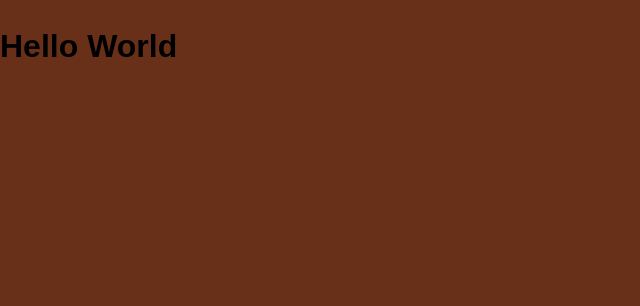
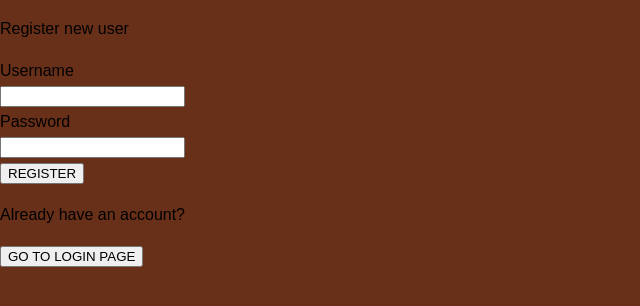
Before and after one commit to matt-pickle/journal, a React (Create React App) app in the folder client/: page /register in a window 1280 px wide. Shown: the top 306 px of the page, without its empty margins (0-640 px from the left). Built offline with nearby package versions, Linux system fonts and the light colour scheme; the HTML template or start-up script is replaced by a standard one.

Commit message:
Set up basic client structure

```diff
--- a/client/package.json
+++ b/client/package.json
@@ -9,6 +9,7 @@
     "node-sass": "^4.14.1",
     "react": "^16.13.1",
     "react-dom": "^16.13.1",
+    "react-router-dom": "^5.2.0",
     "react-scripts": "3.4.1"
   },
   "scripts": {
--- a/client/src/components/App.js
+++ b/client/src/components/App.js
@@ -1,12 +1,30 @@
 import React from 'react';
 import '../styles/styles.scss';
+import {Switch, Route, Redirect} from "react-router-dom";
+import {UserContextProvider} from "./UserContext";
+import Main from "./Main";
+import ProtectedRoute from "./ProtectedRoute";
+import Register from "./Register";
+import Login from "./Login";
 
 function App() {
   return (
     <div className="App">
-      <h1>Hello World</h1>
+      <Switch>
+        <Route exact path="/">
+          <Redirect to="/main" />
+        </Route>
+        <ProtectedRoute path="/main">
+          <UserContextProvider>
+            <Main />
+          </UserContextProvider>
+        </ProtectedRoute>
+        <Route path="/register" component={Register} />
+        <Route path="/login" component={Login} />
+      </Switch>
     </div>
-  );
+
+  )
 }
 
 export default App;
--- /dev/null
+++ b/client/src/components/Button.js
@@ -0,0 +1,44 @@
+import React, {useState} from "react";
+import "../styles/styles.scss";
+
+function Button(props) {
+  const [hoverClass, setHoverClass] = useState("");
+
+  //Applies hover effect class if not using a touch screen
+  function hover() {
+    if ("ontouchstart" in window
+      || navigator.maxTouchPoints > 0
+      || navigator.msMaxTouchPoints > 0) {
+        setHoverClass("")
+    } else {
+      setHoverClass("hovered");
+    }
+  }
+
+  function unHover() {
+    setHoverClass("");
+  }
+
+  function touch() {
+    setHoverClass("hovered");
+  }
+
+  function unTouch() {
+    setHoverClass("");
+  }
+
+  return (
+    <button className={`button ${hoverClass}`}
+            id={props.id}
+            onMouseEnter={hover}
+            onMouseLeave={unHover}
+            onTouchStart={touch}
+            onTouchEnd={unTouch}
+            onClick={props.onClick}
+    >
+      {props.text}
+    </button>
+  )
+}
+
+export default Button
--- /dev/null
+++ b/client/src/components/Login.js
@@ -0,0 +1,73 @@
+import React, {useState} from "react";
+import Button from "./Button";
+import {Link} from "react-router-dom";
+import "../styles/styles.scss";
+
+function Login(props) {
+  const [username, setUsername] = useState("");
+  const [password, setPassword] = useState("");
+  const [message, setMessage] = useState();
+
+  function handleNameChange(event) {
+    setUsername(event.target.value);
+  }
+
+  function handlePasswordChange(event) {
+    setPassword(event.target.value);
+  }
+
+  function handleClick() {
+    fetch(`/user/login?username=${username}&password=${password}`, {
+      method: "POST"
+    })
+    .then(res => {
+      if (!res.ok) {
+        //Gives error message if login is not successful
+        res.text().then(text => {
+          setMessage(text);
+          console.error(text);
+        })
+      } else {
+        //Redirects to home page if login is successful
+        props.history.push("/main");
+      }
+    });
+    setUsername("");
+    setPassword("");
+  }
+
+  return (
+    <div className="register">
+      {message ? <p>***{message}***</p> : null}
+      <div className="input-box reg-input-box">
+        <label htmlFor="reg-username">Username</label>
+        <div className="input-container">
+          <input type="text"
+                  id="reg-username"
+                  value={username}
+                  onChange={handleNameChange}
+          />
+        </div>
+      </div>
+      <div className="input-box reg-input-box">
+      <label htmlFor="reg-password">Password</label>
+        <div className="input-container">
+          <input type="password"
+                  id="reg-password"
+                  value={password}
+                  onChange={handlePasswordChange}
+          />
+        </div>
+    </div>
+    <Button text="LOGIN"
+            onClick={handleClick}
+      />
+    <p className="reg-text">Don't have an account?</p>
+    <Link to="/register">
+      <Button text="REGISTER NEW USER" />
+    </Link>
+  </div>
+  )
+}
+
+export default Login;
--- /dev/null
+++ b/client/src/components/LogoutButton.js
@@ -0,0 +1,31 @@
+import React, {useState} from "react";
+import Button from "./Button";
+import {Redirect} from "react-router-dom";
+
+function LogoutButton(props) {
+  const [redirect, setRedirect] = useState(false);
+
+  function logout() {
+    fetch("/user/logout")
+    .then(res => {
+      if (!res.ok) {
+        console.error("Logout failed");
+      } else {
+        //Redirects to login page if logout is successful
+        setRedirect(true);
+      }
+    });
+  }
+
+  return (
+    <div id={props.id}>
+      <Button text="LOGOUT"
+              onClick={logout}
+      />
+      {redirect ? <Redirect to="/login" /> : null}
+    </div>
+
+  )
+}
+
+export default LogoutButton;
--- /dev/null
+++ b/client/src/components/Main.js
@@ -0,0 +1,13 @@
+import React from "react";
+import LogoutButton from "./LogoutButton";
+
+function Main() {
+  return (
+    <div className="main-container">
+      <h1>Hello World</h1>
+      <LogoutButton />
+    </div>
+  )
+}
+
+export default Main;
--- /dev/null
+++ b/client/src/components/ProtectedRoute.js
@@ -0,0 +1,24 @@
+import React, {useState, useEffect} from "react";
+import {Route, Redirect} from "react-router-dom";
+
+function ProtectedRoute(props) {
+  const [isAuth, setIsAuth] = useState(true);
+
+  useEffect(() => {
+    fetch("/user/getUser")
+      .then(res => {
+        if (!res.ok) {
+          res.text().then(text => {
+            console.error(text);
+            setIsAuth(false);
+          })
+        } else {
+          setIsAuth(true);
+        }
+      });
+  }, []);
+
+  return isAuth ? <Route {...props} /> : <Redirect to="/login" />;
+}
+
+export default ProtectedRoute;
--- /dev/null
+++ b/client/src/components/Register.js
@@ -0,0 +1,74 @@
+import React, {useState} from "react";
+import {Link} from "react-router-dom";
+import Button from "./Button";
+import "../styles/styles.scss";
+
+function Register(props) {
+  const [username, setUsername] = useState("");
+  const [password, setPassword] = useState("");
+  const [message, setMessage] = useState();
+
+  function handleNameChange(event) {
+    setUsername(event.target.value);
+  }
+
+  function handlePasswordChange(event) {
+    setPassword(event.target.value);
+  }
+
+  function handleClick() {
+    fetch(`/user/register?username=${username}&password=${password}`, {
+      method: "POST"
+    })
+    .then(res => {
+      if (!res.ok) {
+        //Gives error message if registration is not successful
+        res.text().then(text => {
+          setMessage(text);
+          console.error(text);
+        })
+      } else {
+        //Redirects to home page if registration is successful
+        props.history.push("/");
+      }
+    });
+    setUsername("");
+    setPassword("");
+  }
+
+  return (
+    <div className="register">
+      <p className="reg-title">Register new user</p>
+      {message ? <p>***{message}***</p> : null}
+      <div className="input-box reg-input-box">
+        <label htmlFor="reg-username">Username</label>
+        <div className="input-container">
+          <input type="text"
+                 id="reg-username"
+                 value={username}
+                 onChange={handleNameChange}
+          />
+        </div>
+      </div>
+      <div className="input-box reg-input-box">
+      <label htmlFor="reg-password">Password</label>
+        <div className="input-container">
+          <input type="password"
+                 id="reg-password"
+                 value={password}
+                 onChange={handlePasswordChange}
+          />
+        </div>
+    </div>
+    <Button text="REGISTER"
+              onClick={handleClick}
+      />
+    <p className="reg-text">Already have an account?</p>
+    <Link to="/login">
+      <Button text="GO TO LOGIN PAGE" />
+    </Link>
+  </div>
+  )
+}
+
+export default Register;
--- /dev/null
+++ b/client/src/components/UserContext.js
@@ -0,0 +1,30 @@
+import React, {useState, useEffect} from "react";
+const UserContext = React.createContext();
+
+function UserContextProvider(props) {
+  const [user, setUser] = useState("");
+
+  //Gets username from web token
+  useEffect(() => {
+    fetch("/user/getUser")
+      .then(res => {
+        if (!res.ok) {
+          res.text().then(text => {
+            console.error(text);
+          });
+        } else {
+          res.text().then(text => {
+            setUser(text);
+          });
+        }
+      });
+  }, []);
+
+  return (
+    <UserContext.Provider value={user}>
+      {props.children}
+    </UserContext.Provider>
+  )
+}
+
+export {UserContextProvider, UserContext};
--- a/client/src/index.js
+++ b/client/src/index.js
@@ -2,10 +2,11 @@ import React from 'react';
 import ReactDOM from 'react-dom';
 import './styles/styles.scss';
 import App from './components/App';
+import {BrowserRouter as Router} from "react-router-dom";
 
 ReactDOM.render(
-  <React.StrictMode>
+  <Router>
     <App />
-  </React.StrictMode>,
+  </Router>,
   document.getElementById('root')
 );
```
Also changed, not shown: 1 other file (tests, documents, lock files or other folders).
